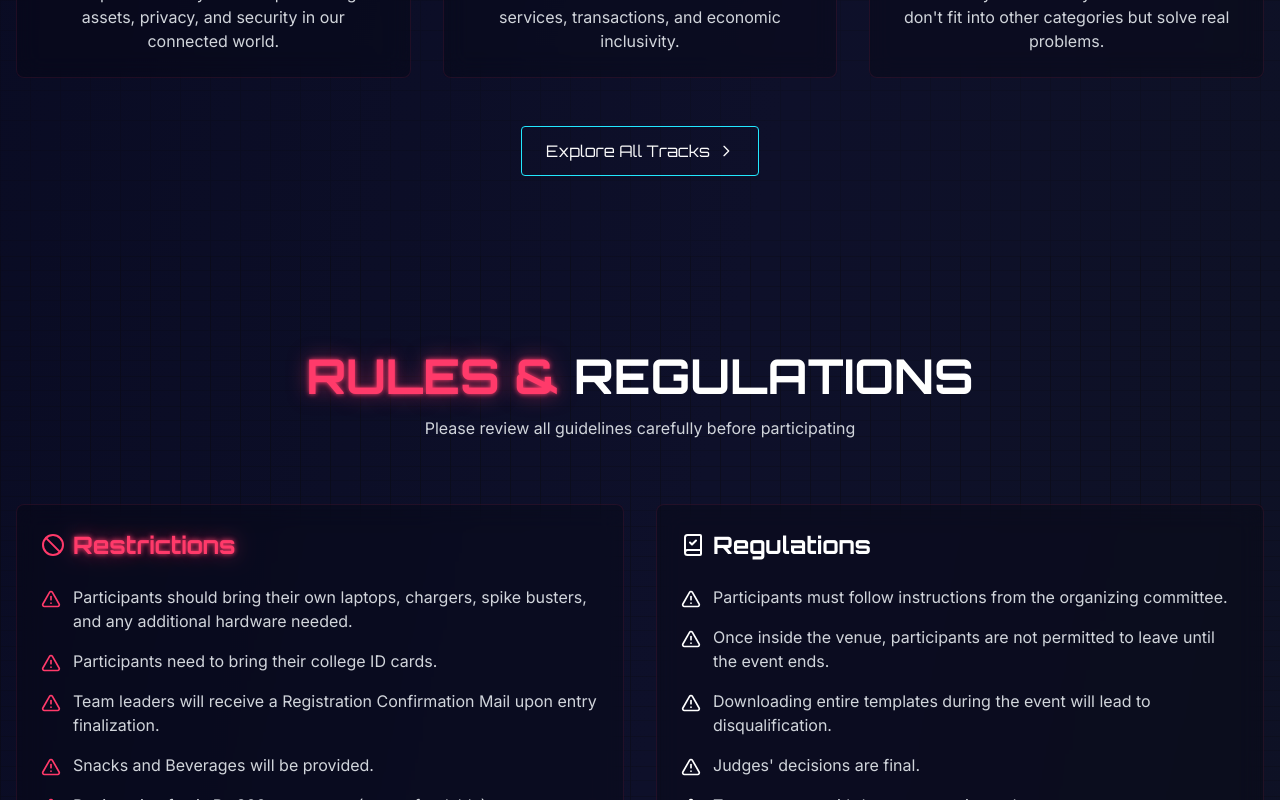
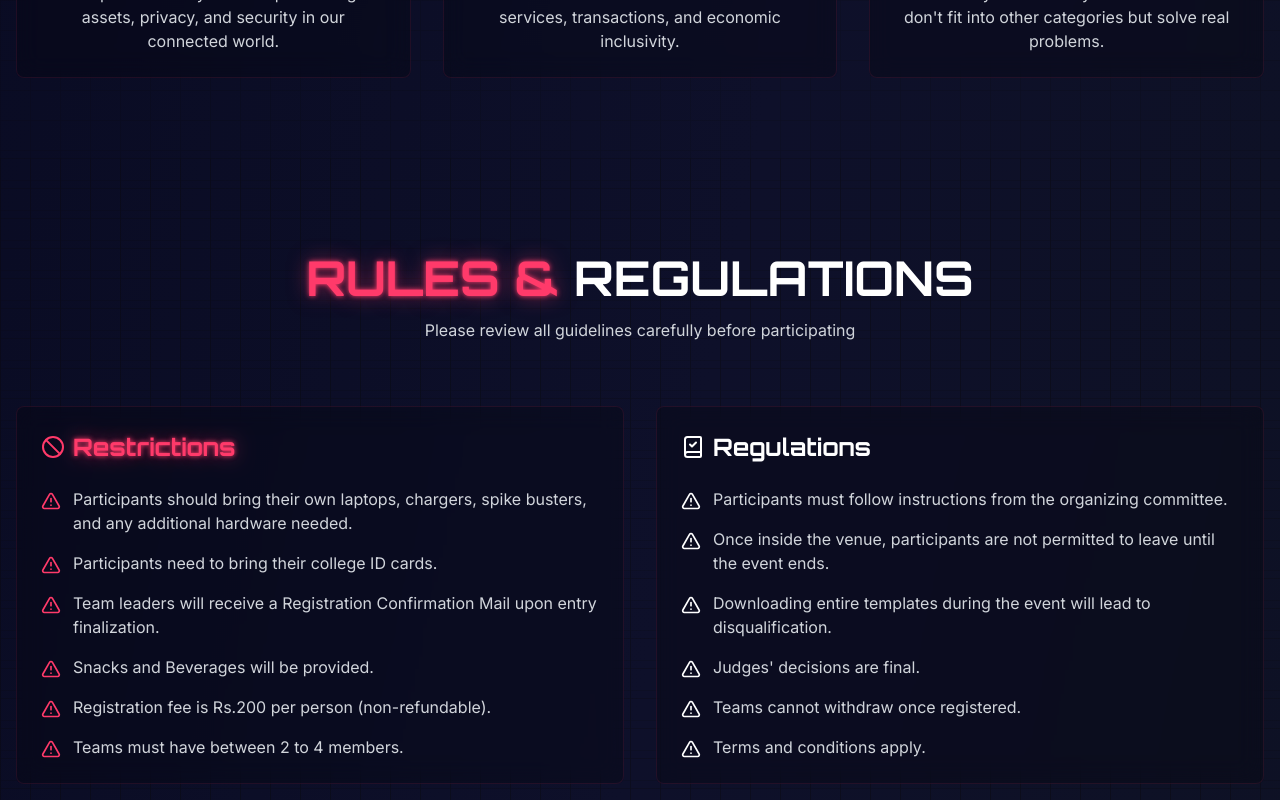
Before and after one commit to saketh101123/sentinel-hack, a React (Vite) app: page / in a window 1280 px wide. Shown: the part 2280-3080 px from the top of the page. Built offline with nearby package versions, Linux system fonts and the light colour scheme.

Commit message:
Remove explore all tracks and view all FAQs buttons

```diff
--- a/src/components/home/FAQSection.tsx
+++ b/src/components/home/FAQSection.tsx
@@ -1,7 +1,6 @@
 
 import React, { useState } from 'react';
 import { motion } from 'framer-motion';
-import { Link } from 'react-router-dom';
 import { ChevronDown, MapPin, DollarSign, Clock, Coffee, Users, ClipboardCheck, HelpCircle, Laptop, MessageCircle } from 'lucide-react';
 
 const faqs = [
@@ -119,22 +118,6 @@ const FAQSection: React.FC = () => {
             </motion.div>
           ))}
         </div>
-
-        <motion.div
-          initial={{ opacity: 0 }}
-          whileInView={{ opacity: 1 }}
-          viewport={{ once: true }}
-          transition={{ duration: 0.8 }}
-          className="text-center mt-6 sm:mt-8 md:mt-12"
-        >
-          <Link
-            to="/faqs"
-            className="font-cyber inline-flex items-center border border-neon-blue px-4 py-2 sm:px-6 sm:py-3 rounded hover:shadow-neon-blue transition-all duration-300 text-xs sm:text-sm md:text-base"
-          >
-            View All FAQs
-            <ChevronDown className="h-3 w-3 sm:h-4 sm:w-4 ml-2 transform rotate-270" />
-          </Link>
-        </motion.div>
       </div>
     </section>
   );
--- a/src/components/home/TracksSection.tsx
+++ b/src/components/home/TracksSection.tsx
@@ -1,7 +1,6 @@
 
 import React from 'react';
 import { motion } from 'framer-motion';
-import { Link } from 'react-router-dom';
 import { Leaf, GraduationCap, Stethoscope, ShieldAlert, DollarSign, Lightbulb } from 'lucide-react';
 
 const tracks = [
@@ -87,35 +86,6 @@ const TracksSection = () => {
             </motion.div>
           ))}
         </div>
-
-        <motion.div
-          initial={{ opacity: 0 }}
-          whileInView={{ opacity: 1 }}
-          viewport={{ once: true }}
-          transition={{ duration: 0.8 }}
-          className="text-center mt-6 sm:mt-8 md:mt-12"
-        >
-          <Link
-            to="/tracks"
-            className="font-cyber inline-flex items-center border border-neon-blue px-4 py-2 sm:px-6 sm:py-3 rounded hover:shadow-neon-blue transition-all duration-300 text-xs sm:text-sm md:text-base"
-          >
-            Explore All Tracks
-            <svg
-              xmlns="http://www.w3.org/2000/svg"
-              className="h-3 w-3 sm:h-4 sm:w-4 ml-2"
-              fill="none"
-              viewBox="0 0 24 24"
-              stroke="currentColor"
-            >
-              <path
-                strokeLinecap="round"
-                strokeLinejoin="round"
-                strokeWidth={2}
-                d="M9 5l7 7-7 7"
-              />
-            </svg>
-          </Link>
-        </motion.div>
       </div>
     </section>
   );
```
